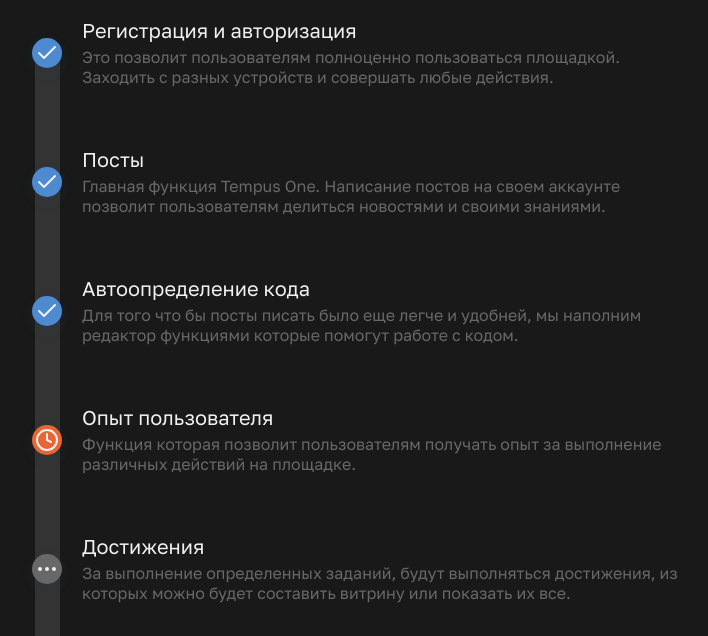
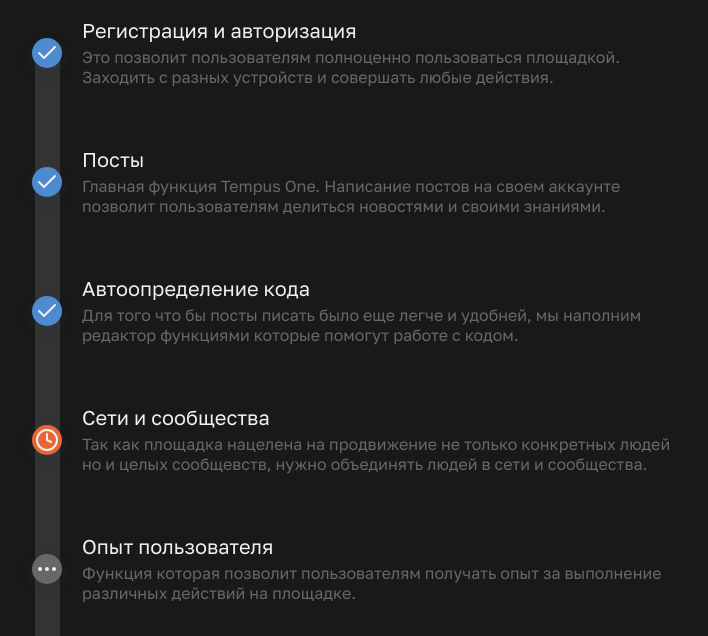
Before and after one commit to ByEfimov/Tempus-Road, a plain HTML site: page index.html in a window 1280 px wide. Shown: the part 164-800 px from the top of the page, without its empty margins (228-936 px from the left). Drawn offline with Linux system fonts and the light colour scheme.

Commit message:
Update index.html

```diff
--- a/index.html
+++ b/index.html
@@ -33,6 +33,13 @@
           </div>
         </div>
         <div class="point makePoint">
+          <div class="title">Сети и сообщества</div>
+          <div class="desc">
+            Так как площадка нацелена на продвижение не только конкретных людей
+            но и целых сообщевств, нужно объединять людей в сети и сообщества.
+          </div>
+        </div>
+        <div class="point morePoint">
           <div class="title">Опыт пользователя</div>
           <div class="desc">
             Функция которая позволит пользователям получать опыт за выполнение
```
